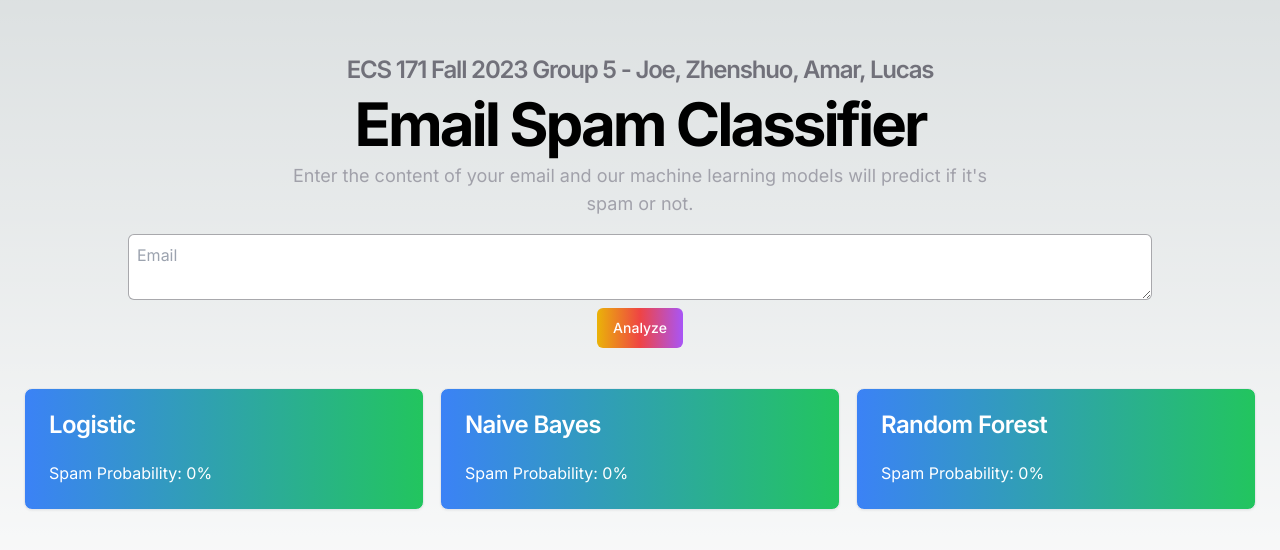
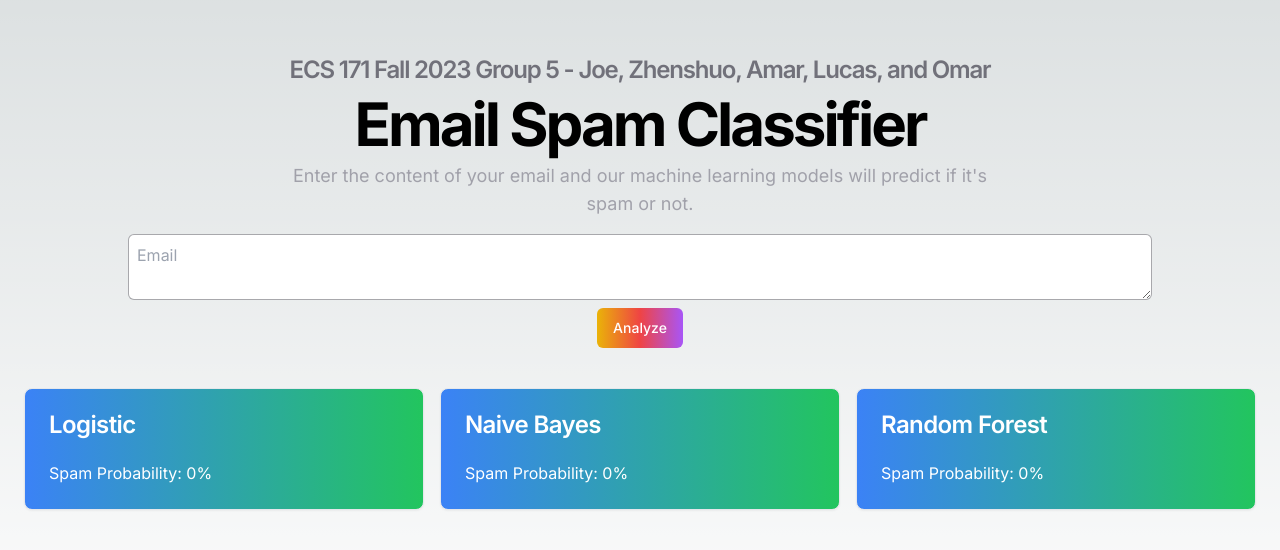
Before and after one commit to lucaspunz/ml-project, a Next.js app in the folder frontend/: page / in a window 1280 px wide. Shown: the part 138-688 px from the top of the page. Built offline with nearby package versions, Linux system fonts and the light colour scheme.

Commit message:
update seo

```diff
--- a/frontend/src/app/layout.tsx
+++ b/frontend/src/app/layout.tsx
@@ -1,22 +1,23 @@
-import type { Metadata } from 'next'
-import { Inter } from 'next/font/google'
-import './globals.css'
+import type { Metadata } from "next";
+import { Inter } from "next/font/google";
+import "./globals.css";
 
-const inter = Inter({ subsets: ['latin'] })
+const inter = Inter({ subsets: ["latin"] });
 
 export const metadata: Metadata = {
-  title: 'Create Next App',
-  description: 'Generated by create next app',
-}
+  title: "Email Spam Classifier | ECS 171 Group 5",
+  description:
+    "Enter the content of your email and our machine learning models will predict if it's spam or not.",
+};
 
 export default function RootLayout({
   children,
 }: {
-  children: React.ReactNode
+  children: React.ReactNode;
 }) {
   return (
     <html lang="en">
       <body className={inter.className}>{children}</body>
     </html>
-  )
+  );
 }
--- a/frontend/src/components/email-spam-classifier.tsx
+++ b/frontend/src/components/email-spam-classifier.tsx
@@ -39,7 +39,7 @@ export function EmailSpamClassifier() {
           <div className="space-y-2">
             {/* write a header saying this is for ECS 171 Group 5 */}
             <h2 className="text-xl font-semibold tracking-tighter sm:text-2xl text-zinc-500 dark:text-zinc-400">
-              ECS 171 Fall 2023 Group 5 - Joe, Zhenshuo, Amar, Lucas
+              ECS 171 Fall 2023 Group 5 - Joe, Zhenshuo, Amar, Lucas, and Omar
             </h2>
             <h1 className="text-3xl font-bold tracking-tighter sm:text-4xl md:text-5xl lg:text-6xl/none">
               Email Spam Classifier
```
